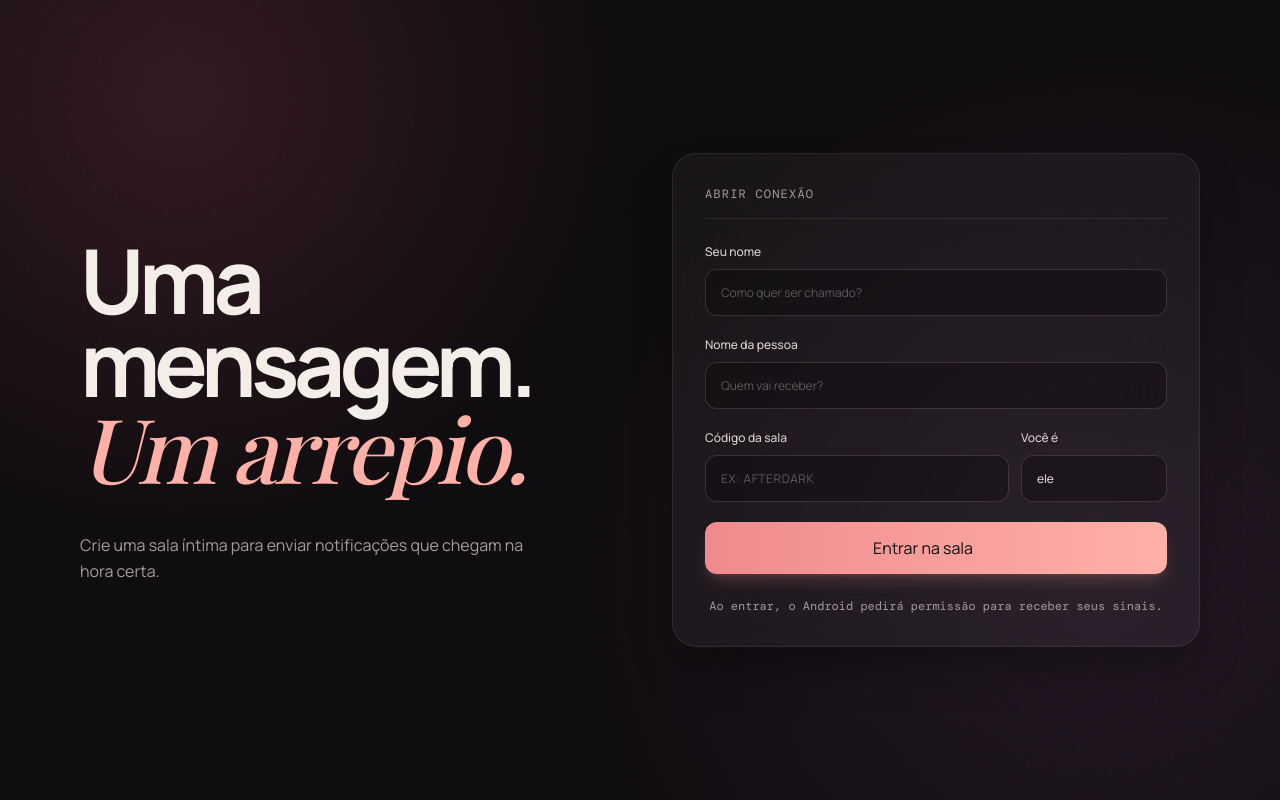
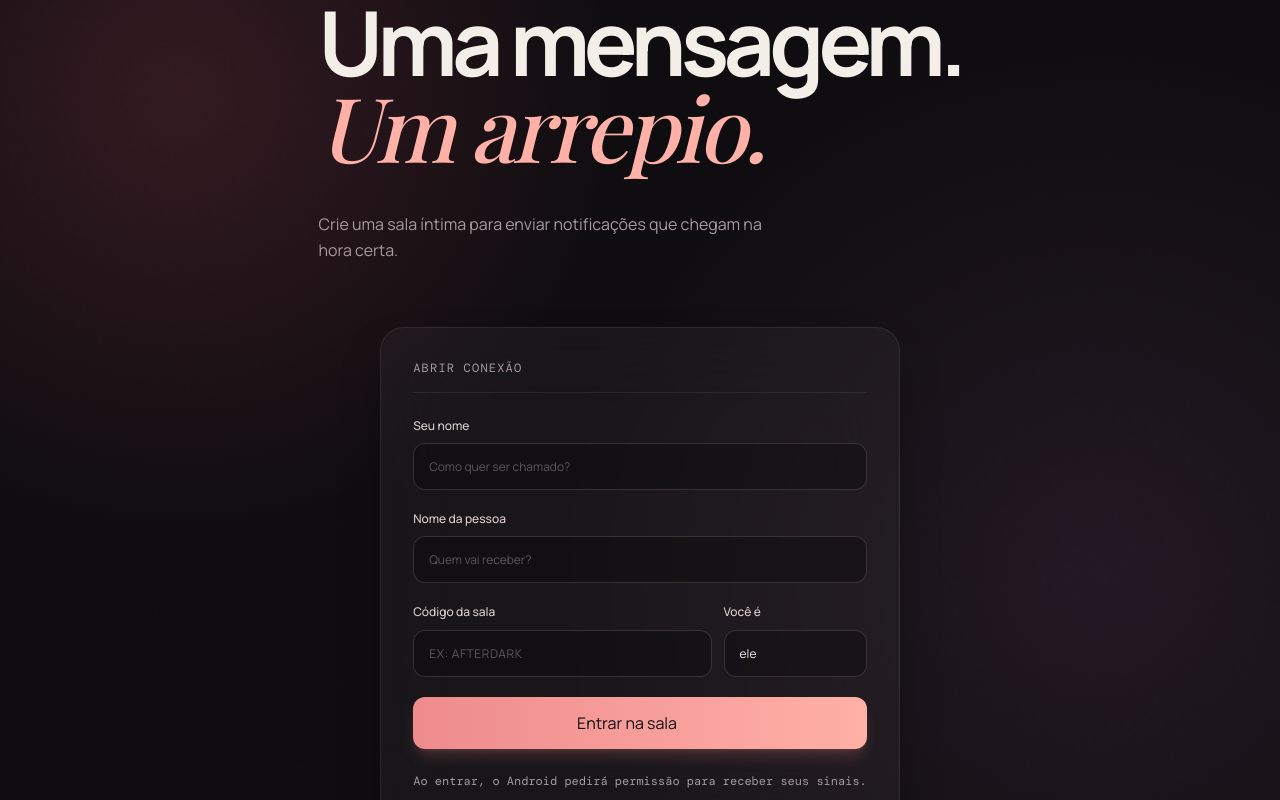
Before and after one commit to Rickzinho3/messagin, a Next.js app: page / in a window 1280 px wide. Built offline with nearby package versions, Linux system fonts and the light colour scheme; some icons are missing; a web font is replaced by a local one.

Commit message:
fix: adjust overflow handling for login page

```diff
--- a/src/app/page.tsx
+++ b/src/app/page.tsx
@@ -36,8 +36,8 @@
     }
 
     return (
-        <main className="min-h-screen max-h-screen overflow-y-hidden w-full flex justify-center items-center px-4 sm:px-6 py-12 max-w-5xl lg:max-w-full lg:px-20 mx-auto">
-            <div className="w-full grid grid-cols-1 lg:grid-cols-2 gap-10 lg:gap-16 items-center">
+        <main className="h-screen overflow-y-hidden w-full flex justify-center items-center px-4 sm:px-6 py-12 max-w-5xl lg:max-w-full lg:px-20 mx-auto">
+            <div className="w-full flex flex-col gap-10 lg:gap-16 items-center">
                 <section className="flex flex-col gap-4 text-left">
                     <h1 className="text-5xl sm:text-7xl font-bold tracking-tight text-[#f4eee9] leading-[0.95]">
                         Uma mensagem.
```
